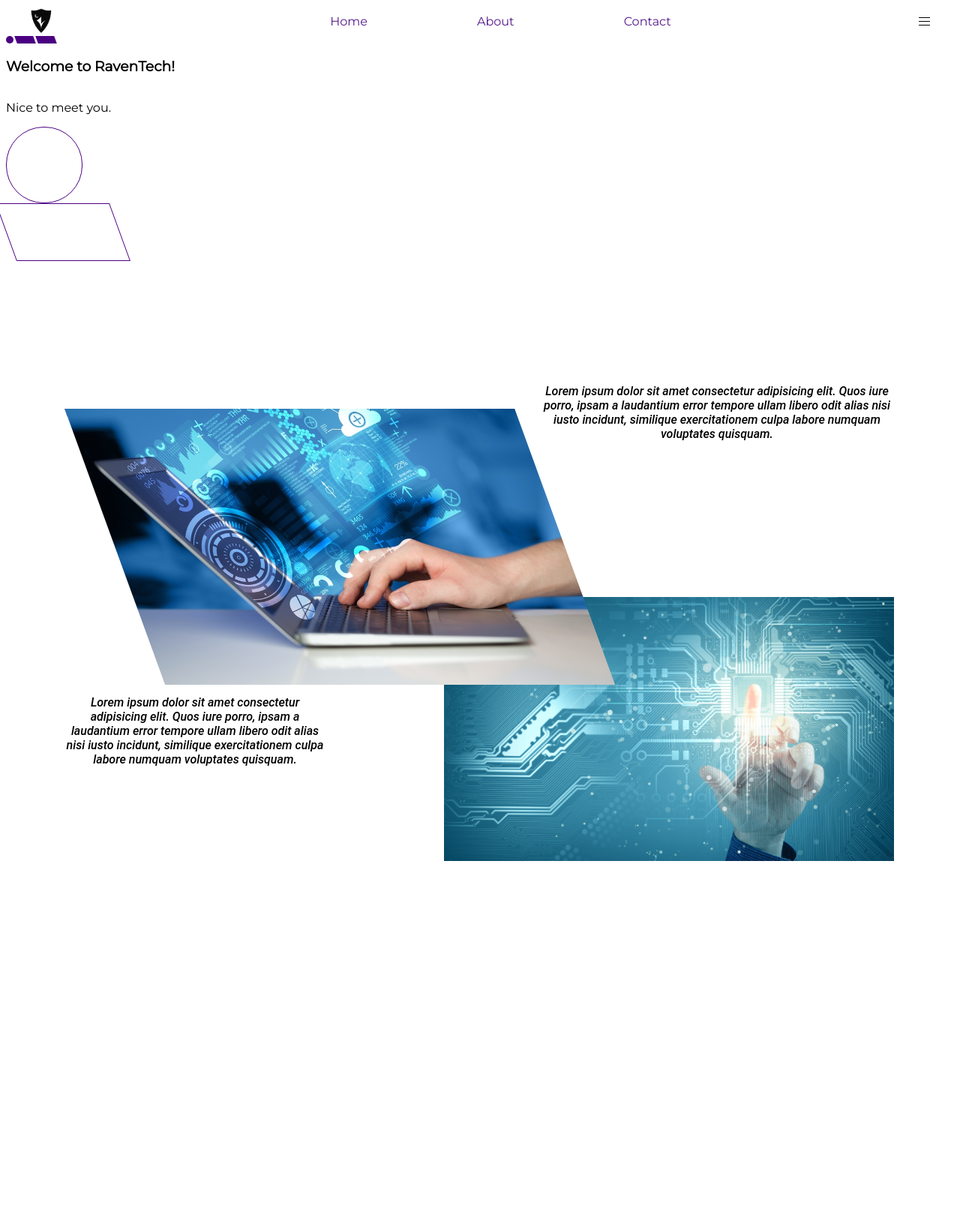
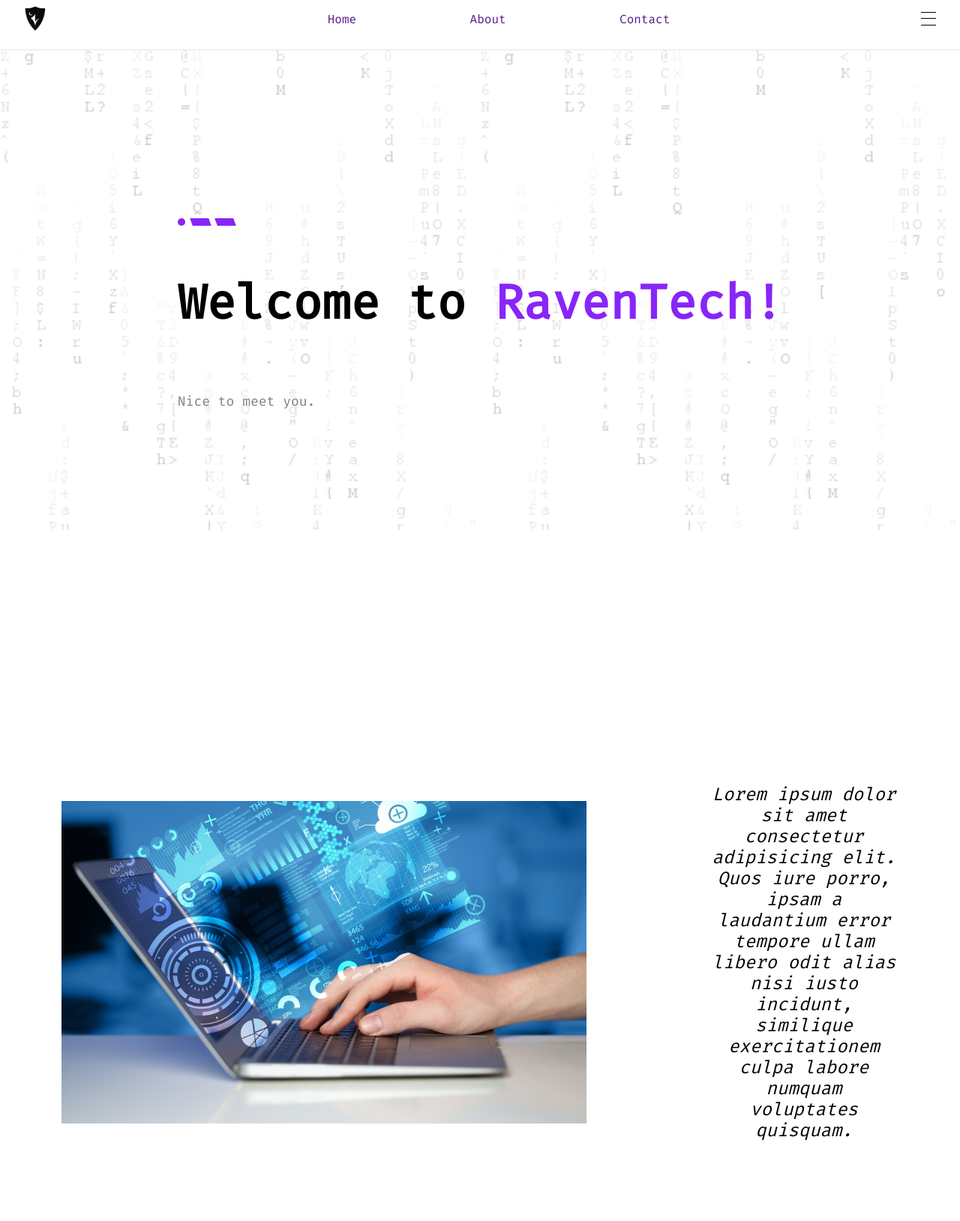
Before and after one commit to manuu307/raventechweb, a plain HTML site: page index.html in a window 1280 px wide. Shown: the top 1628 px of the page at 75% size. Before the commit the page ends 1272 px from the top, so only its background shows below. Drawn offline with Linux system fonts and the light colour scheme.

Commit message:
martesferiado

```diff
--- /dev/null
+++ b/animation.css
@@ -0,0 +1,98 @@
+.div404{
+    animation: glitch 1s linear infinite;
+  }
+
+  @keyframes glitch{
+    2%,64%{
+      transform: translate(2px,0) skew(0deg);
+    }
+    4%,60%{
+      transform: translate(-2px,0) skew(0deg);
+    }
+    62%{
+      transform: translate(0,0) skew(5deg);
+    }
+  }
+
+  .div404:before,
+  .div404:after{
+    content: attr(title);
+    position: absolute;
+    left: 0;
+  }
+
+  .div404:before{
+    animation: glitchTop 1s linear infinite;
+    clip-path: polygon(0 0, 100% 0, 100% 33%, 0 33%);
+    -webkit-clip-path: polygon(0 0, 100% 0, 100% 33%, 0 33%);
+  }
+
+  @keyframes glitchTop{
+    2%,64%{
+      transform: translate(4px,-4px);
+    }
+    4%,60%{
+      transform: translate(-4px,4px);
+    }
+    62%{
+      transform: translate(50px,-1px) skew(-13deg);
+    }
+  }
+
+  .div404:after{
+    animation: glitchBotom 1.5s linear infinite;
+    clip-path: polygon(0 67%, 100% 67%, 100% 100%, 0 100%);
+    -webkit-clip-path: polygon(0 67%, 100% 67%, 100% 100%, 0 100%);
+  }
+
+  @keyframes glitchBotom{
+    2%,64%{
+      transform: translate(-10px,0);
+    }
+    4%,60%{
+      transform: translate(-10px,0);
+    }
+    62%{
+      transform: translate(-22px,5px) skew(21deg);
+    }
+  }
+
+  /*    LINKS *********************************************/
+  .links{
+    animation-name: links;
+    animation-duration: 3s;
+    -webkit-animation-iteration-count: infinite;
+    animation-iteration-count: infinite;
+}
+  @keyframes links {
+    0%  {border-left:  rgb(255, 255, 255) 2px solid; border-top:  rgba(255, 255, 255, 0) 2px solid;
+            border-right:  rgba(255, 255, 255, 0) 2px solid; border-bottom:  rgba(255, 255, 255, 0) 2px solid;}
+
+    12%  {border-left:  rgba(255, 255, 255, 0.479) 2px solid; border-top:  rgba(255, 255, 255, 0.479) 2px solid;
+            border-right:  rgba(255, 255, 255, 0) 2px solid; border-bottom:  rgba(255, 255, 255, 0) 2px solid;}
+
+    24%  {border-left:  rgba(255, 255, 255, 0) 2px solid; border-top:  rgb(255, 255, 255) 2px solid;
+            border-right:  rgba(255, 255, 255, 0) 2px solid; border-bottom:  rgba(255, 255, 255, 0) 2px solid;}
+
+    36%  {border-left:  rgba(255, 255, 255, 0) 2px solid; border-top:  rgba(255, 255, 255, 0.466) 2px solid;
+            border-right:  rgba(255, 255, 255, 0.521) 2px solid; border-bottom:  rgba(255, 255, 255, 0) 2px solid;}
+
+
+    48%  {border-left:  rgba(255, 255, 255, 0) 2px solid; border-top:  rgba(255, 255, 255, 0) 2px solid;
+            border-right:  rgb(255, 255, 255) 2px solid; border-bottom:  rgba(255, 255, 255, 0) 2px solid;}
+
+    60%  {border-left:  rgba(255, 255, 255, 0) 2px solid; border-top:  rgba(255, 255, 255, 0) 2px solid;
+                border-right:  rgba(255, 255, 255, 0.486) 2px solid; border-bottom:  rgba(255, 255, 255, 0.514) 2px solid;}
+
+    80%  {border-left:  rgba(255, 255, 255, 0) 2px solid; border-top:  rgba(255, 255, 255, 0) 2px solid;
+            border-right:  rgba(255, 255, 255, 0) 2px solid; border-bottom:  rgb(255, 255, 255) 2px solid;}
+
+    100%  {border-left:  rgba(255, 255, 255, 0.473) 2px solid; border-top:  rgba(255, 255, 255, 0) 2px solid;
+            border-right:  rgba(255, 255, 255, 0) 2px solid; border-bottom:  rgba(255, 255, 255, 0.5) 2px solid;}
+        }
+
+  /*    FADEIN *********************************************/
+@keyframes fadein {
+    0% {opacity:0;}
+    100% {opacity:1;}
+    }
--- a/index.html
+++ b/index.html
@@ -6,8 +6,38 @@
     <meta name="viewport" content="width=device-width, initial-scale=1.0">
     <title>RavenTech</title>
     <link rel="stylesheet" href="style.css">
+    <link rel="stylesheet" href="animation.css">
 </head>
 <body>
+    <script>
+        document.addEventListener("DOMContentLoaded", () => {
+            let options = {
+              root: null,
+              rootMargin: "-250px -50px",
+              threshold: 0.05
+            };
+            let observer = new IntersectionObserver(beTouching, options);
+            document.querySelectorAll(".object").forEach(obj => {
+              observer.observe(obj);
+              //console.log("watching", p.textContent);
+            });
+          });
+          function beTouching(entries, ob) {
+            //entries all 30 paragraphs
+            entries.forEach(entry => {
+              if (entry.isIntersecting) {
+                console.log("intersecting");
+                console.log(entry.target);
+                console.log(entry.time, entry.intersectionRatio);
+                entry.target.classList.add("fade-in");
+                entry.target.classList.remove("invisible");
+                ob.unobserve(entry.target);
+              } else {
+                entry.target.classList.add("invisible");
+              }
+            });
+        }
+            </script>
     <nav class="nav-menu">
         <img src="./logoficticio.png" style="width: 30px;" alt="Logo">
         <ul id="menu-ul">
@@ -15,10 +45,10 @@
             <li><a href="">About</a></li>
             <li><a href="">Contact</a></li>
         </ul>
-        <div id="burger" class="burger" onclick="burger(true)">
-            <div class="line-1"></div>
-            <div class="line-2"></div>
-            <div class="line-3"></div>
+        <div id="burger" class="burger" onmouseover="hoverBurger()" onclick="burger(true)">
+            <div class="line"></div>
+            <div class="line"></div>
+            <div class="line"></div>
         </div>
     </nav>
     <script>
@@ -59,31 +89,24 @@
     </div>
 
     <div class="banner">
+        <div class="matrix"></div>
+    <div class="banner-p fade-in">
         <div class="banner-figures">
             <div class="circle"></div>
             <div class="parallelogram"></div>
             <div class="parallelogram"></div>
         </div>
-    <div class="banner-p">
-        <h3>Welcome to RavenTech!</h3>
-        <p>Nice to meet you.</p>
-    </div>
-    <div class="figures2">
-            <div class="emptycircle"></div>
-
-            <div class="emptyparallelogram"></div>
+        <h3 class="div404" style="font-size: 5vw;">Welcome to <strong style="color: #8825f8;">RavenTech!</strong></h3>
+        <p style="font-size: large;color: grey;">Nice to meet you.</p>
     </div>
     </div>
     <div class="index">
 
     <div class="division">
         <div class="subdivision">
-            <div class="parallelogram">
-            <img style="z-index: 1;opacity: 1;" src="./example2.jfif" width="600" alt="Image">
+            <img class="object invisible" style="border: 2px solid white;" src="./example2.jfif" width="700" alt="Image">
         </div>
-        </div>
-        <div class="subdivision">
-
+        <div class="subdivision object invisible">
             <p>
             Lorem ipsum dolor
             sit amet consectetur adipisicing elit.
@@ -94,22 +117,26 @@
         </div>
     </div>
 
-    <div class="division">
-        <div class="subdivision">
-            <p>
+    <div class="division" style="background-color: #8825f8;">
+        <div class="subdivision" style="flex-direction: column;">
+            <h3 class="object invisible" style="color: white;">Cotiza tu web con nosotros!</h3>
+            <p class="object invisible" style="color: white;">
                 Lorem ipsum dolor
                 sit amet consectetur adipisicing elit.
                 Quos iure porro, ipsam a laudantium error
                 tempore ullam libero odit alias nisi iusto incidunt,
                 similique exercitationem culpa labore numquam voluptates quisquam.
-                </p>
-
+            </p><br>
+            <button id="cotizar" class="btn calltoaction fade-in" onmouseover="callToAction()">Cotizar web</button>
+            <script>
+                function callToAction() {
+                    document.getElementById("cotizar").classList.remove("fade-in")
+                    document.getElementById("cotizar").classList.add("links")
+                }
+            </script>
         </div>
-        <div class="subdivision">
-            <img src="./example1.png" width="600" alt="Image">
     </div>
 </div>
 
-</div>
 </body>
 </html>
--- a/style.css
+++ b/style.css
@@ -1,11 +1,31 @@
 @import url('https://fonts.googleapis.com/css2?family=Montserrat&display=swap');
+@import url('https://fonts.googleapis.com/css?family=Fira+Mono:400');
 body{
-    font-family: 'Montserrat', sans-serif;
+    /* font-family: 'Montserrat', sans-serif; */
+    font-family: 'Fira Mono', monospace;
+    padding: 0;
+    margin: 0;
+}
+
+.btn{
+    height: 10vh;
+    width: 15vw;
+    background-color: transparent;
+    color: white;
+    font-size: 2vw;
+    border-top: rgba(255, 255, 255, 0.63) solid 1px;
+    border-left: rgba(255, 255, 255, 0.63) solid 1px;
+    border-bottom: rgba(155, 155, 155, 0.63) solid 1px;
+    border-right: rgba(155, 155, 155, 0.63) solid 1px;
+}
+.btn:hover{
+    cursor: pointer;
+    border: white 1px solid;
 }
 .circle {
     width: 10px;
     height: 10px;
-    background: #4b0082;
+    background: #8825f8;
     -moz-border-radius: 50px;
     -webkit-border-radius: 50px;
     border-radius: 50px;
@@ -13,7 +33,7 @@ body{
  .emptycircle {
     width: 100px;
     height: 100px;
-    border: indigo 1px solid;
+    border: #8825f8 1px solid;
     -moz-border-radius: 50px;
     -webkit-border-radius: 50px;
     border-radius: 50px;
@@ -21,7 +41,7 @@ body{
 .parallelogram {
     height: 10px;
     width: 25px;
-    background: #4b0082;
+    background: #8825f8;
     -webkit-transform: skew(20deg);
     -moz-transform: skew(20deg);
     -o-transform: skew(20deg);
@@ -30,33 +50,48 @@ body{
  .emptyparallelogram {
     height: 75px;
     width: 150px;
-    border: indigo 1px solid;
+    border: #8825f8 1px solid;
     -webkit-transform: skew(20deg);
     -moz-transform: skew(20deg);
     -o-transform: skew(20deg);
     transform: skew(20deg);
  }
-
-.invisible{
-    opacity: 0;
-}
+.visible{opacity: 1;}
+.invisible{opacity: 0;}
 .inactive{
     display: none;
 }
 .fade-in{animation: fadein 1s;}
 .banner{
+    margin-top: 2vh;
     width: 100%;
-    height: 30vh;
+    height: 90vh;
     display: flex;
-    flex-direction: column;
+    border-top: 1px solid rgba(0, 0, 0, 0.103);
+}
+.matrix{
+    position: absolute;
+    right: 0;
+    background-image: url('./matrix.gif');
+    background-size: contain;
+    opacity: 0.2;
+    width: 100%;
+    height: 80vh;
+    z-index: -1;
 }
 .banner-figures{
-    width: 66px;
+    z-index: 1;
+    width: 76px;
     display: flex;
     flex-direction: row;
     justify-content: space-between;
 }
 .banner-p{
+    margin-top: auto;
+    margin-bottom: auto;
+    margin-left: auto;
+    margin-right: auto;
+    z-index: 1;
     display: flex;
     flex-direction: column;
 }
@@ -69,7 +104,7 @@ body{
     width: 95%;
     margin-left: auto;
     margin-right: auto;
-    height: 40px;
+    height: 50px;
 }
 .nav-menu ul{
     display: flex;
@@ -80,13 +115,13 @@ body{
 
 li{list-style: none;}
 .nav-menu ul li a{text-decoration: none;}
-.nav-menu ul li a:hover{border-bottom: 1.5px solid #4b0082;}
+.nav-menu ul li a:hover{border-bottom: 1.5px solid #8825f8;}
 
 .burger{
     display: flex;
     flex-direction: column;
     width: fit-content;
-    height: 15px;
+    height: 25px;
     justify-content: space-around;
 }
 .burger:hover{
@@ -94,14 +129,13 @@ li{list-style: none;}
 }
 .burger div{
     border-top: 1.5px solid black;
-    width: 15px;
+    width: 20px;
 }
 .cross{z-index: 2;width: 100%;}
 .cross div{padding: 2rem;text-align: right;margin-top: 2.5rem;width: 82%;}
 /* INDEX *************************************/
 .index{
-    margin-top: 8rem;
-    font-family: 'Roboto', sans-serif;
+    margin-top: 1rem;
     font-style: italic;
     font-weight: 500;
     display: flex;
@@ -109,7 +143,6 @@ li{list-style: none;}
     justify-content: space-between;
 }
 .menu{
-    font-family: 'Roboto', sans-serif;
     top: 0;
     right: 0;
     position: fixed;
@@ -117,7 +150,7 @@ li{list-style: none;}
     height: 100%;
     border: 1px solid black;
     z-index: 1;
-    background-color: indigo;
+    background-color: #8825f8;;
 
 
 }
@@ -140,14 +173,24 @@ li{list-style: none;}
         justify-content: space-around;
         margin-bottom: 2rem ;
         align-items: center;
+        height: 120vh;
 
     }
     .subdivision{
-        width: 50%;
+        font-size: x-large;
         padding: 5rem;
+        display: flex;
         align-content: center;
         align-items: center;
         text-align: center;
+    }
+    .special-division{
+        position: relative;
+        height: 200vh;
+        box-sizing: border-box;
+        display: flex;
+        align-items: center;
+        justify-content: center;
     }
 }
 
@@ -163,3 +206,22 @@ li{list-style: none;}
 
     }
 }
+
+
+/* SCROLL BAR **************************/
+/* width */
+::-webkit-scrollbar {
+    width: 5px;
+  }
+  /* Track */
+  ::-webkit-scrollbar-track {
+    background: white;
+  }
+  /* Handle */
+  ::-webkit-scrollbar-thumb {
+    background: black;
+  }
+  /* Handle on hover */
+  ::-webkit-scrollbar-thumb:hover {
+    background: #8825f8;
+  }
```
Also changed, not shown: digitalcircuit.png (added), figure.gif (added), matrix.gif (added), techcircle.png (added), {}.gif (added). Lines whose indentation alone changed are shown as unchanged.
